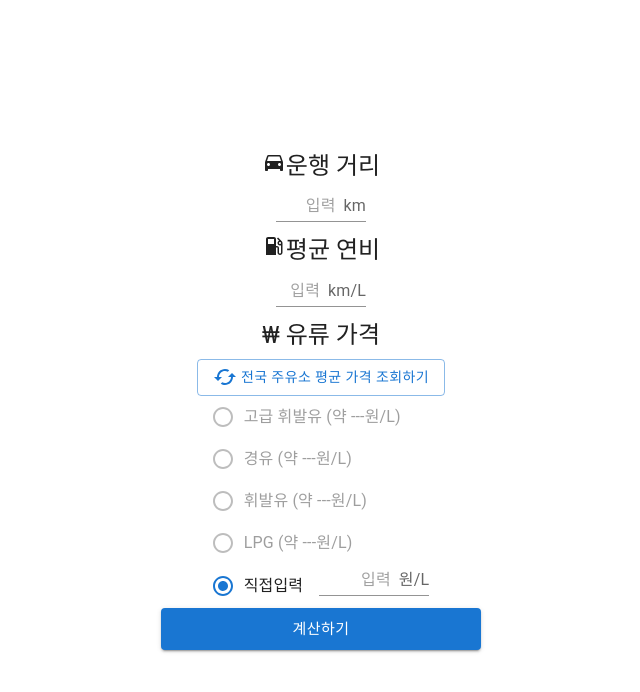
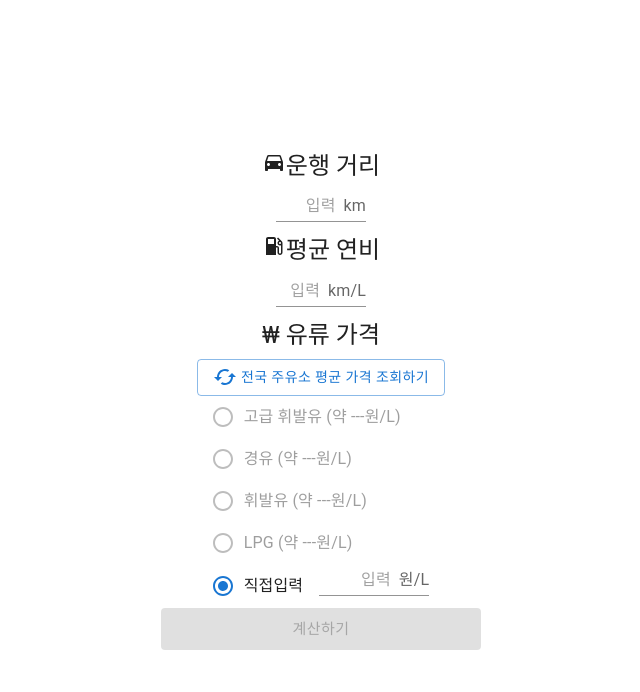
Before and after one commit to Yongveloper/FuelCostCalculator-Web, a Next.js app: page / in a window 1280 px wide. Shown: the top 692 px of the page, without its empty margins (319-959 px from the left). Built offline with nearby package versions, Linux system fonts and the light colour scheme.

Commit message:
[기능] 계산버튼 클릭시 주유량, 예상 주유금액 계산

```diff
--- /dev/null
+++ b/src/Components/CalculateButton.tsx
@@ -0,0 +1,40 @@
+import { Button } from '@mui/material';
+import { usePriceContext } from '@/context/PriceProvider';
+
+interface ICalculateButtonProp {
+  distance: number;
+  fuelEfficiency: number;
+  price: number | null;
+  disabled: boolean;
+}
+
+function CalculateButton({
+  distance,
+  fuelEfficiency,
+  price,
+  disabled,
+}: ICalculateButtonProp) {
+  const handleCalculateButton = () => {
+    //예상 주유비 = 주행거리 ÷ 연비 x 기름값
+    if (price) {
+      const expectedPrice = Math.ceil((distance / fuelEfficiency) * price);
+      console.log(expectedPrice);
+      const expectedFuelVolume = (expectedPrice / price).toFixed(3);
+      console.log(expectedFuelVolume);
+    }
+  };
+
+  return (
+    <Button
+      variant="contained"
+      size="large"
+      disabled={disabled}
+      sx={{ width: '100%', maxWidth: '320px' }}
+      onClick={handleCalculateButton}
+    >
+      계산하기
+    </Button>
+  );
+}
+
+export default CalculateButton;
--- a/src/pages/index.tsx
+++ b/src/pages/index.tsx
@@ -1,16 +1,17 @@
 import { Roboto } from 'next/font/google';
-import { useState, useCallback } from 'react';
+import { useState } from 'react';
 import { Button, Container, Typography } from '@mui/material';
 import DirectionsCarIcon from '@mui/icons-material/DirectionsCar';
 import LocalGasStationIcon from '@mui/icons-material/LocalGasStation';
 import OilList from '@/Components/OilList';
-import { usePriceContext } from '@/context/PriceProvider';
 import DistanceInput from '@/Components/DistanceInput';
 import FuelEfficiencyInput from '@/Components/FuelEfficiencyInput';
 import OilPriceFetchButton from '@/Components/OilPriceFetchButton';
 import { fetchOilPrice, isValidNumberWithDot } from '@/utils';
 import ErrorMsg from '@/Components/ErrorMsg';
+import { usePriceContext } from '@/context/PriceProvider';
 import { IOils } from '@/types';
+import CalculateButton from '@/Components/Calculatebutton';
 
 export default function Home() {
   const { price } = usePriceContext();
@@ -116,13 +117,12 @@ export default function Home() {
         </Typography>
       )}
       <OilList oils={oils} />
-      <Button
-        variant="contained"
-        size="large"
-        sx={{ width: '100%', maxWidth: '320px' }}
-      >
-        계산하기
-      </Button>
+      <CalculateButton
+        distance={Number(distance)}
+        fuelEfficiency={Number(fuelEfficiency)}
+        price={price}
+        disabled={distance && fuelEfficiency && price ? false : true}
+      />
     </Container>
   );
 }
```
